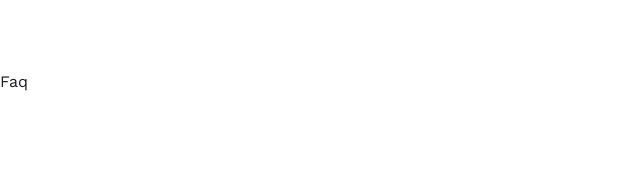
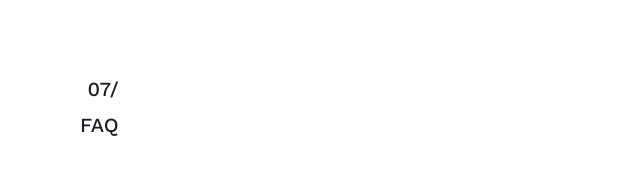
Before and after one commit to blockmob/portfolio-capstone, a React (Vite) app: page / in a window 1280 px wide. Shown: the part 318-492 px from the top of the page, without its empty margins (0-640 px from the left). Built offline with nearby package versions, Linux system fonts and the light colour scheme.

Commit message:
marginended

```diff
--- a/src/Pages/Faq/Faq.css
+++ b/src/Pages/Faq/Faq.css
@@ -0,0 +1,41 @@
+.MainContainerFaq {
+  padding-left: 80px;
+  padding-right: 80px;
+  display: flex;
+  gap: 113px;
+  padding-top: 221px;
+  padding-bottom: 172px;
+}
+.Faq-left-containe {
+  display: flex;
+  flex-direction: column;
+  gap: 40px;
+}
+.Faq-heading-section-part {
+  display: flex;
+  flex-direction: column;
+  gap: 16px;
+}
+.FaqsectionPart {
+  font-family: WorkSans-Medium;
+  font-weight: 500;
+  font-style: Medium;
+  font-size: 20px;
+  leading-trim: CAP_HEIGHT;
+  line-height: 100%;
+  letter-spacing: -3%;
+  text-align: right;
+  text-transform: uppercase;
+  color: #1d1e24;
+}
+.faqSectionheading {
+  font-family: WorkSans-Medium;
+  font-weight: 500;
+  font-style: Medium;
+  font-size: 20px;
+  leading-trim: CAP_HEIGHT;
+  line-height: 100%;
+  letter-spacing: -3%;
+  text-transform: uppercase;
+  color: #1d1e24;
+}
--- a/src/Pages/Faq/Faq.jsx
+++ b/src/Pages/Faq/Faq.jsx
@@ -1,9 +1,16 @@
-import React from 'react'
+import React from "react";
 import "./Faq.css";
 const Faq = () => {
   return (
-    <div>Faq</div>
-  )
-}
+    <div className="MainContainerFaq">
+      <div className="Faq-left-container">
+        <div className="Faq-heading-section-part">
+          <p className="FaqsectionPart">07/</p>
+          <p className="faqSectionheading">FaQ</p>
+        </div>
+      </div>
+    </div>
+  );
+};
 
-export default Faq
+export default Faq;
--- a/src/index.css
+++ b/src/index.css
@@ -4,8 +4,8 @@
   font-weight: 400;
 
   color-scheme: light dark;
-  color: #1D1E24;
-  background-color: #FFFFFF;
+  color: #1d1e24;
+  background-color: #ffffff;
 
   font-synthesis: none;
   text-rendering: optimizeLegibility;
@@ -15,7 +15,9 @@
 body {
   font-family: "WorkSans", sans-serif;
 }
-
+* {
+  margin: 0 !important;
+}
 a {
   font-weight: 500;
   color: #646cff;
@@ -44,27 +46,27 @@ h1 {
   font-display: swap;
 }
 @font-face {
-   font-family: "WorkSans";
+  font-family: "WorkSans";
   src: url("/public/Fonts/Work_Sans/WorkSans-Regular.ttf") format("truetype");
   font-display: swap;
 }
 @font-face {
-   font-family: "WorkSans-Medium";
+  font-family: "WorkSans-Medium";
   src: url("/public/Fonts/Work_Sans/WorkSans-Medium.ttf") format("truetype");
   font-display: swap;
 }
 @font-face {
-   font-family: "WorkSans-Semibold";
+  font-family: "WorkSans-Semibold";
   src: url("/public/Fonts/Work_Sans/WorkSans-SemiBold.ttf") format("truetype");
   font-display: swap;
 }
 @font-face {
-   font-family: "WorkSans-Bold";
+  font-family: "WorkSans-Bold";
   src: url("/public/Fonts/Work_Sans/WorkSans-Bold.ttf") format("truetype");
   font-display: swap;
 }
 @font-face {
-   font-family: "NunitoSans-Bold";
+  font-family: "NunitoSans-Bold";
   src: url("/public/Fonts/NunitoSans-Bold.ttf") format("truetype");
   font-display: swap;
 }
```
